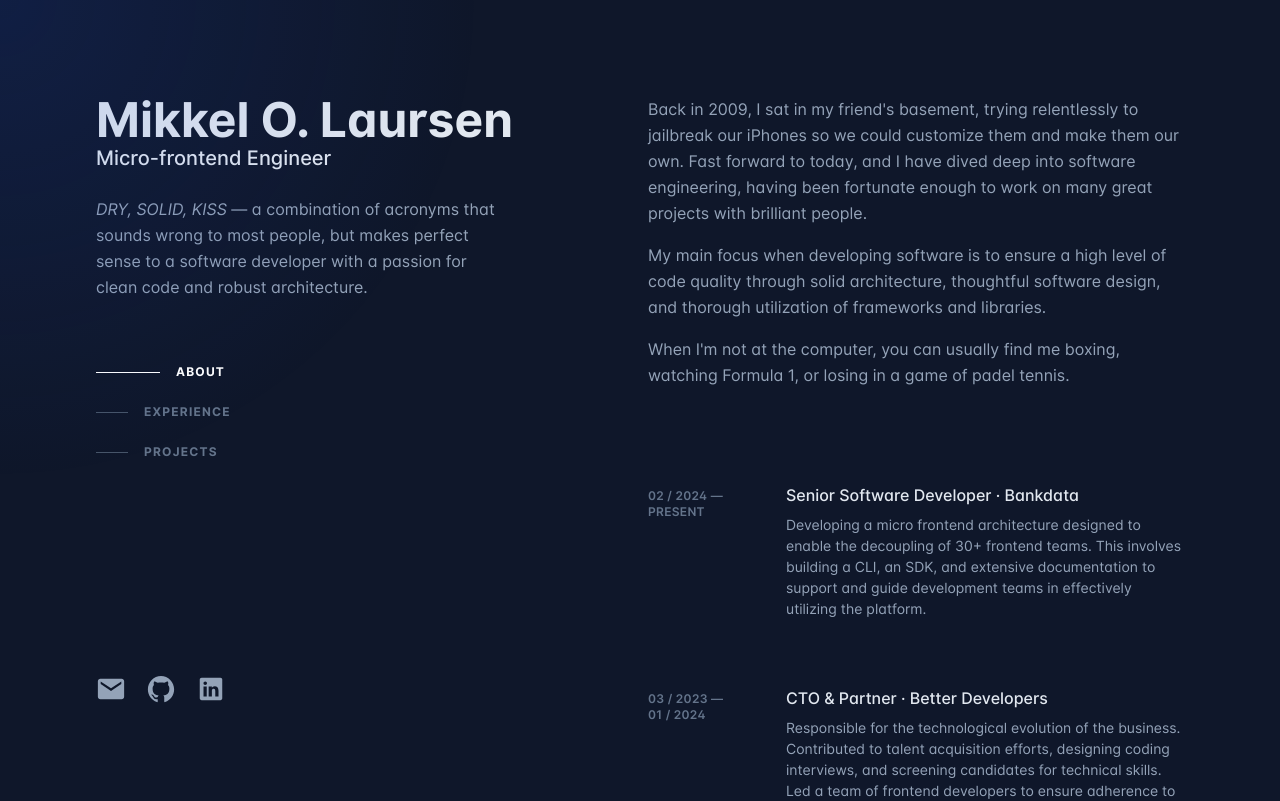
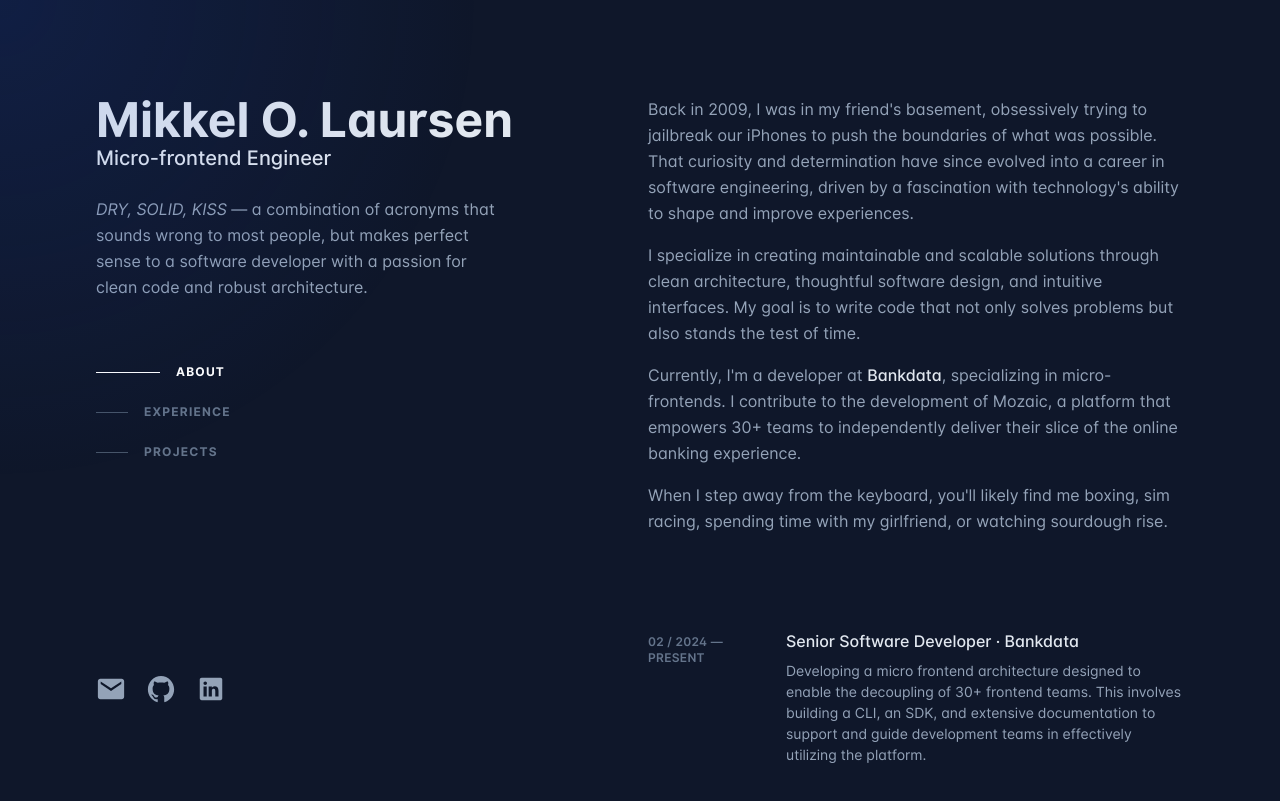
Before and after one commit to mikkel-ol/website, a React (Vite) app: page / in a window 1280 px wide. Shown: the top 801 px of the page. Built offline with nearby package versions, Linux system fonts and the light colour scheme.

Commit message:
Add Link component

```diff
--- a/src/components/about.tsx
+++ b/src/components/about.tsx
@@ -1,3 +1,4 @@
+import { Link } from "./links/link";
 import { MobileHeader } from "./mobile-header";
 
 export const About: React.FC = () => {
@@ -6,20 +7,28 @@ export const About: React.FC = () => {
       <MobileHeader>About</MobileHeader>
 
       <p>
-        Back in 2009, I sat in my friend's basement, trying relentlessly to jailbreak our iPhones so we could customize them and make them
-        our own. Fast forward to today, and I have dived deep into software engineering, having been fortunate enough to work on many great
-        projects with brilliant people.
+        Back in 2009, I was in my friend's basement, obsessively trying to jailbreak our iPhones to push the boundaries of what was
+        possible. That curiosity and determination have since evolved into a career in software engineering, driven by a fascination with
+        technology's ability to shape and improve experiences.
       </p>
 
       <p>
-        My main focus when developing software is to ensure a high level of code quality through solid architecture, thoughtful software
-        design, and thorough utilization of frameworks and libraries.
+        I specialize in creating maintainable and scalable solutions through clean architecture, thoughtful software design, and intuitive
+        interfaces. My goal is to write code that not only solves problems but also stands the test of time.
       </p>
 
       <p>
-        When I'm not at the computer, you can usually find me <span className="hover:cursor-boxing">boxing</span>, watching{" "}
-        <span className="hover:cursor-formula1">Formula 1</span>, or losing in a game of{" "}
-        <span className="hover:cursor-racket">padel tennis</span>.
+        Currently, I'm a developer at{" "}
+        <Link href="https://bankdata.dk" style="bright">
+          Bankdata
+        </Link>
+        , specializing in micro-frontends. I contribute to the development of Mozaic, a platform that empowers 30+ teams to independently
+        deliver their slice of the online banking experience.
+      </p>
+
+      <p>
+        When I step away from the keyboard, you'll likely find me boxing, sim racing, spending time with my girlfriend, or watching
+        sourdough rise.
       </p>
     </div>
   );
--- a/src/components/contacts.tsx
+++ b/src/components/contacts.tsx
@@ -1,26 +1,14 @@
 import { IoLogoGithub, IoLogoLinkedin, IoMdMail } from "react-icons/io";
+import { IconLink } from "./links/icon-link";
 
 export const Contacts: React.FC = () => {
   return (
     <ul className="text-3xl">
       <li className="flex gap-5">
-        <Link icon={<IoMdMail />} href="mailto:m@ikkel.dk" />
-        <Link icon={<IoLogoGithub />} href="https://github.com/mikkel-ol" />
-        <Link icon={<IoLogoLinkedin />} href="https://www.linkedin.com/in/mikkellaursen" />
+        <IconLink icon={<IoMdMail />} href="mailto:m@ikkel.dk" />
+        <IconLink icon={<IoLogoGithub />} href="https://github.com/mikkel-ol" />
+        <IconLink icon={<IoLogoLinkedin />} href="https://www.linkedin.com/in/mikkellaursen" />
       </li>
     </ul>
   );
 };
-
-type LinkProps = {
-  icon: React.ReactElement;
-  href: string;
-};
-
-const Link: React.FC<LinkProps> = ({ icon, href }) => {
-  return (
-    <a className="transition-colors hover:text-white" href={href} target="_blank">
-      {icon}
-    </a>
-  );
-};
--- a/src/components/experience.tsx
+++ b/src/components/experience.tsx
@@ -1,5 +1,5 @@
 import { experiences } from "../data/experiences";
-import { Link } from "./link";
+import { AnimatedLink } from "./links/animated-link";
 import { MobileHeader } from "./mobile-header";
 import { Workplace } from "./workplace";
 
@@ -18,9 +18,9 @@ export const Experience: React.FC = () => {
         ))}
       </ol>
 
-      <Link href="/resume.pdf" external>
+      <AnimatedLink href="/resume.pdf" external>
         View full résumé
-      </Link>
+      </AnimatedLink>
     </div>
   );
 };
--- a/src/components/footer.tsx
+++ b/src/components/footer.tsx
@@ -1,13 +1,5 @@
-import { PropsWithChildren } from "react";
 import { FaHeart } from "react-icons/fa";
-
-const Link: React.FC<PropsWithChildren<{ href: string }>> = ({ href, children }) => {
-  return (
-    <a href={href} className="font-bold transition-all hover:text-teal-300" target="_blank">
-      {children}
-    </a>
-  );
-};
+import { Link } from "./links/link";
 
 export const Footer: React.FC = () => {
   return (
--- a/src/components/link.tsx
+++ b/src/components/links/animated-link.tsx
@@ -1,12 +1,12 @@
 import { PropsWithChildren } from "react";
 import { TbExternalLink } from "react-icons/tb";
 
-export type LinkProps = {
+export type AnimatedLinkProps = {
   href: string;
   external?: boolean;
 };
 
-export const Link: React.FC<PropsWithChildren<LinkProps>> = ({ children, href, external = false }) => {
+export const AnimatedLink: React.FC<PropsWithChildren<AnimatedLinkProps>> = ({ children, href, external = false }) => {
   return (
     <h3 className="w-fit group mt-8 text-lg text-slate-200 font-bold hover:text-teal-300 focus-visible:text-teal-300 transition-all">
       <a className="inline-flex flex-col" href={href} target={external ? "_blank" : "_self"}>
--- /dev/null
+++ b/src/components/links/icon-link.tsx
@@ -0,0 +1,12 @@
+export type IconLinkProps = {
+  icon: React.ReactElement;
+  href: string;
+};
+
+export const IconLink: React.FC<IconLinkProps> = ({ icon, href }) => {
+  return (
+    <a className="transition-colors hover:text-white" href={href} target="_blank">
+      {icon}
+    </a>
+  );
+};
--- /dev/null
+++ b/src/components/links/link.tsx
@@ -0,0 +1,16 @@
+import { PropsWithChildren } from "react";
+
+export type LinkProps = {
+  href: string;
+  style?: "bright" | "faded";
+};
+
+export const Link: React.FC<PropsWithChildren<LinkProps>> = ({ href, style = "faded", children }) => {
+  const color = style === "bright" ? "text-slate-200" : "text-slate-400";
+
+  return (
+    <a href={href} className={`font-medium transition-all ${color} hover:text-teal-300`} target="_blank">
+      {children}
+    </a>
+  );
+};
```
